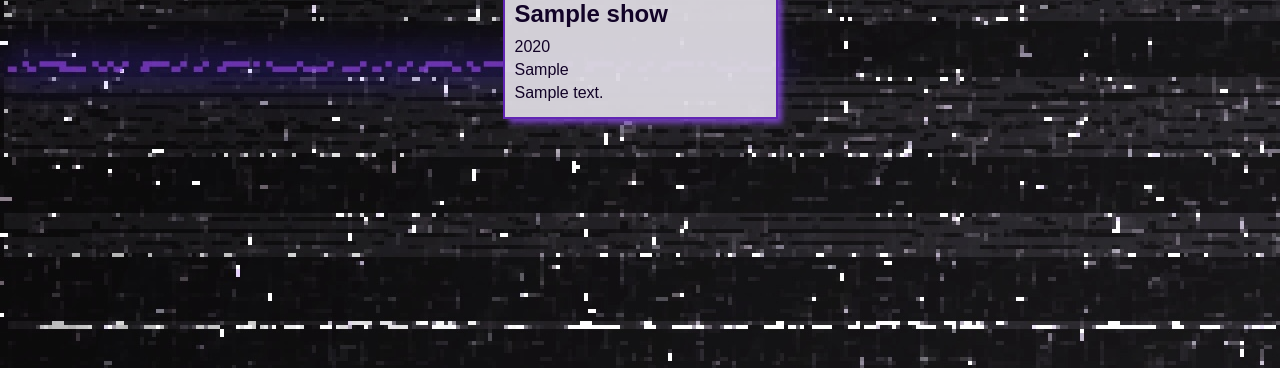
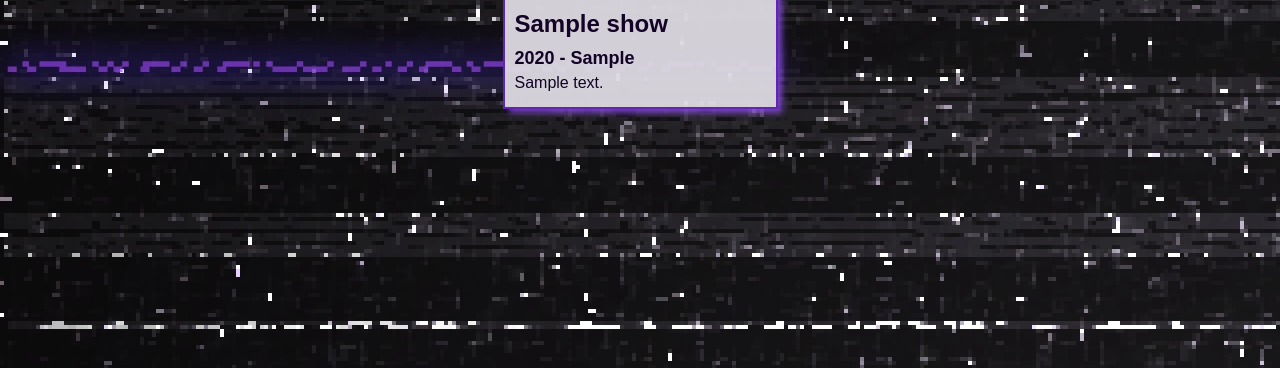
Before and after one commit to natnichols/tv-collector, a Django app: template main_app/templates/shows/index.html in a window 1280 px wide. Shown: the part 467-835 px from the top of the page. Run offline with Django 4.2, Linux system fonts and the light colour scheme; the template is opened without the code that fills it: values that come from a table or form of the project are taken from there, others are empty; tables that the repository leaves empty hold one stand-in row (values such as "Sample post"); some web fonts are replaced.

Commit message:
adjust font sizing and text layout in cards

```diff
--- a/main_app/static/css/shows/show-index.css
+++ b/main_app/static/css/shows/show-index.css
@@ -20,6 +20,7 @@
 
 .usr-img {
   width: 100%;
+  height: 50%;
   border-radius: var(--card-border-radius);
 }
 
@@ -33,6 +34,11 @@
   font-size: var(--font-xl);
 }
 
+.card h3 {
+  margin: 5px 0;
+  font-size: var(--font-l);
+}
+
 .card p {
   margin: 5px 0;
   font-size: var(--font-reg);
--- a/main_app/templates/shows/index.html
+++ b/main_app/templates/shows/index.html
@@ -40,8 +40,7 @@
             {% endif %}
           </div>
           <h2 class="card-title">{{ show.name }}</h2>
-          <p>{{ show.release_year }}</p>
-          <p>{{ show.streamer }}</p>
+          <h3>{{ show.release_year }} - {{ show.streamer }}</h3>
           <p>{{ show.description }}</p>
         </div>
       </a>
```
